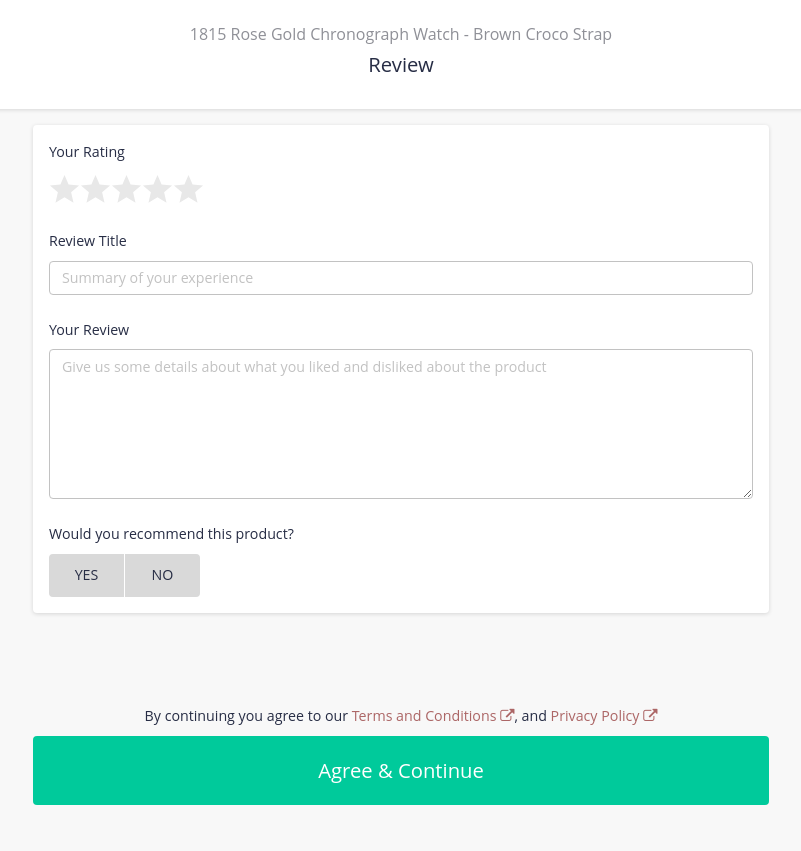
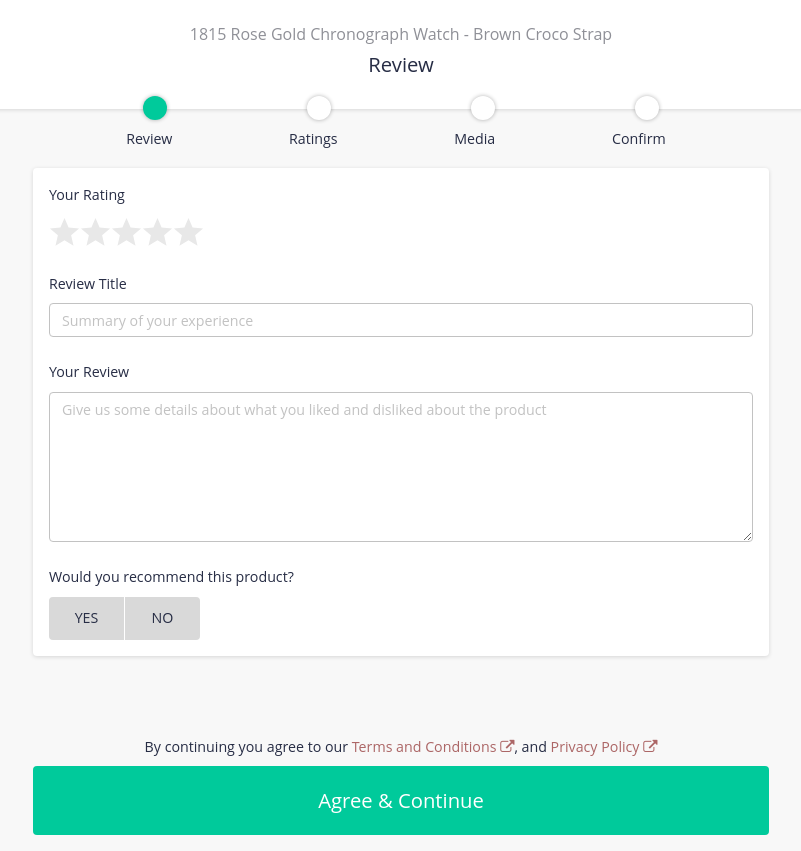
Before and after one commit to Stabmirz/Ratings-App, a React (Create React App) app: page / in a window 1280 px wide. Shown: the whole page, without its empty margins (239-1040 px from the left). Before the commit the page ends 821 px from the top, so only its background shows below. Built offline with nearby package versions, Linux system fonts and the light colour scheme.

Commit message:
header component completed

```diff
--- /dev/null
+++ b/src/components/Header.css
@@ -0,0 +1,46 @@
+.form-steps {
+    display: flex;
+    flex-direction: column;
+    position: relative;
+    top: -29px;
+    margin-bottom: -12px;
+    padding: 0px 40px;
+  }
+
+  .circle {
+    display: flex;
+    justify-content: space-around;
+  }
+
+  /* Make circles that indicate the steps of the form: */
+  .step:before {
+    background: #ffffff;
+    border-radius: 50%;
+    box-shadow: 0 0 4px rgba(0, 0, 0, 0.3);
+    content: "";
+    display: block;
+    height: 24px;
+    padding-top: 1px;
+    width: 24px;
+  }
+
+  .step-title {
+    display: flex;
+    justify-content: space-around;
+    position: relative;
+    left: -5px;
+  }
+
+  .step.active::before {
+    background: #00ca9b;
+    color: #fff;
+  }
+
+  /* Mark the steps that are finished and valid: */
+  .step.finished::before {
+    content: "\f00c";
+    color: white;
+    padding-left: 5px;
+    background: #00ca9b;
+    font-family: FontAwesome;
+  }
--- a/src/components/Header.js
+++ b/src/components/Header.js
@@ -1,7 +1,8 @@
 import React from "react";
+import "./Header.css";
 
 export default function Header(props) {
-    return(
+  return (
     <React.Fragment>
       <header className="header margin-medium">
         <h1 className="margin-small">
@@ -9,13 +10,48 @@
         </h1>
         <h2 className="margin-small">{props.title}</h2>
       </header>
-            {/* <div className="steps">
-                <div className="step1">Review</div>
-                <div className="step2">Ratings</div>
-                <div className="step3">Review</div>
-                <div className="step4">Complete</div>
-            </div> */}
+      <div className="main-container">
+        <div className="form-steps">
+          {props.title === "Review" && (
+            <div className="circle margin-small">
+              <span className="step active"></span>
+              <span className="step"></span>
+              <span className="step"></span>
+              <span className="step"></span>
+            </div>
+          )}
+          {props.title === "Ratings" && (
+            <div className="circle margin-small">
+              <span className="step finished"></span>
+              <span className="step active"></span>
+              <span className="step "></span>
+              <span className="step"></span>
+            </div>
+          )}
+          {props.title === "Media" && (
+            <div className="circle margin-small">
+              <span className="step finished"></span>
+              <span className="step finished"></span>
+              <span className="step active"></span>
+              <span className="step"></span>
+            </div>
+          )}
+          {props.title === "Confirm" && (
+            <div className="circle margin-small">
+              <span className="step finished"></span>
+              <span className="step finished"></span>
+              <span className="step finished"></span>
+              <span className="step active"></span>
+            </div>
+          )}
+          <div className="step-title">
+            <span>Review</span>
+            <span>Ratings</span>
+            <span>Media</span>
+            <span>Confirm</span>
+          </div>
+        </div>
+      </div>
     </React.Fragment>
-
   );
 }
--- a/src/components/Review.css
+++ b/src/components/Review.css
@@ -109,7 +109,7 @@
 
 
 footer{
-    margin: 92px auto 16px;
+    margin: 80px auto 16px;
     text-align: center;
 }
 
```
Lines whose indentation alone changed are shown as unchanged.
